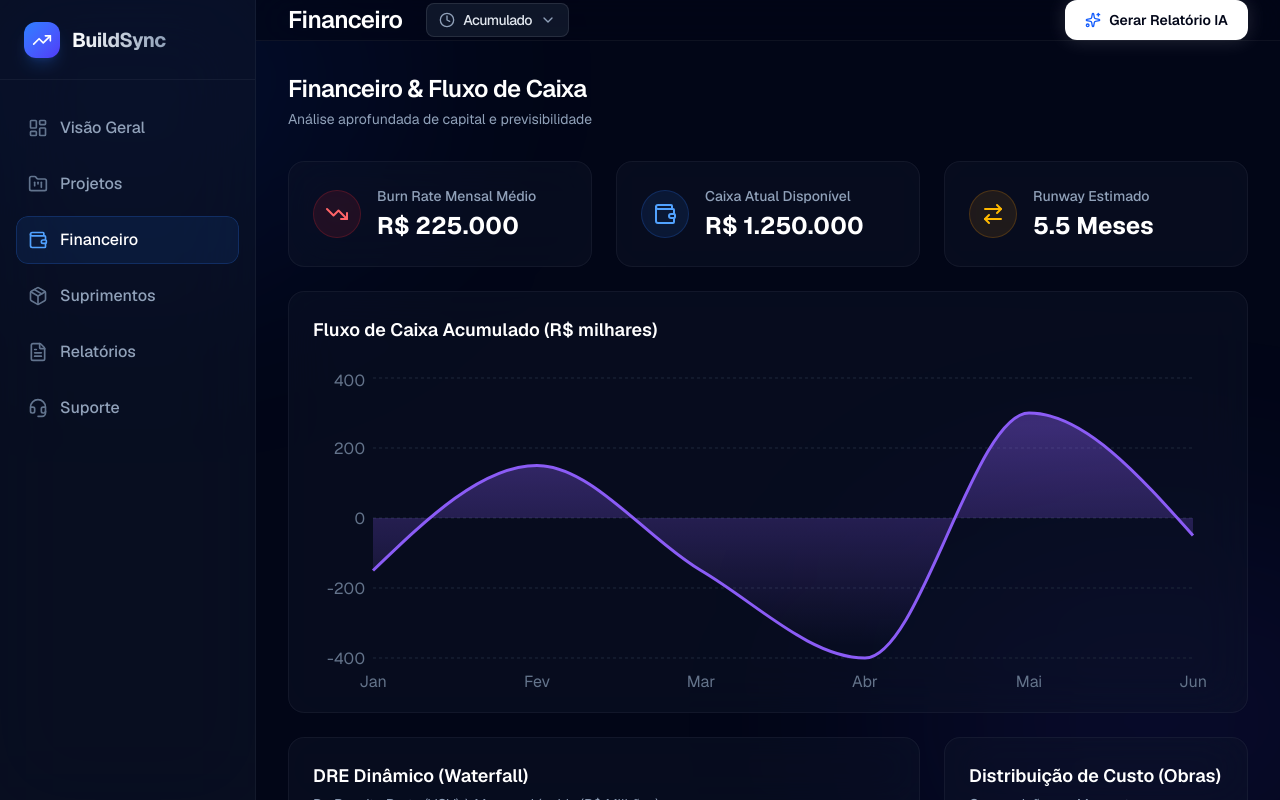
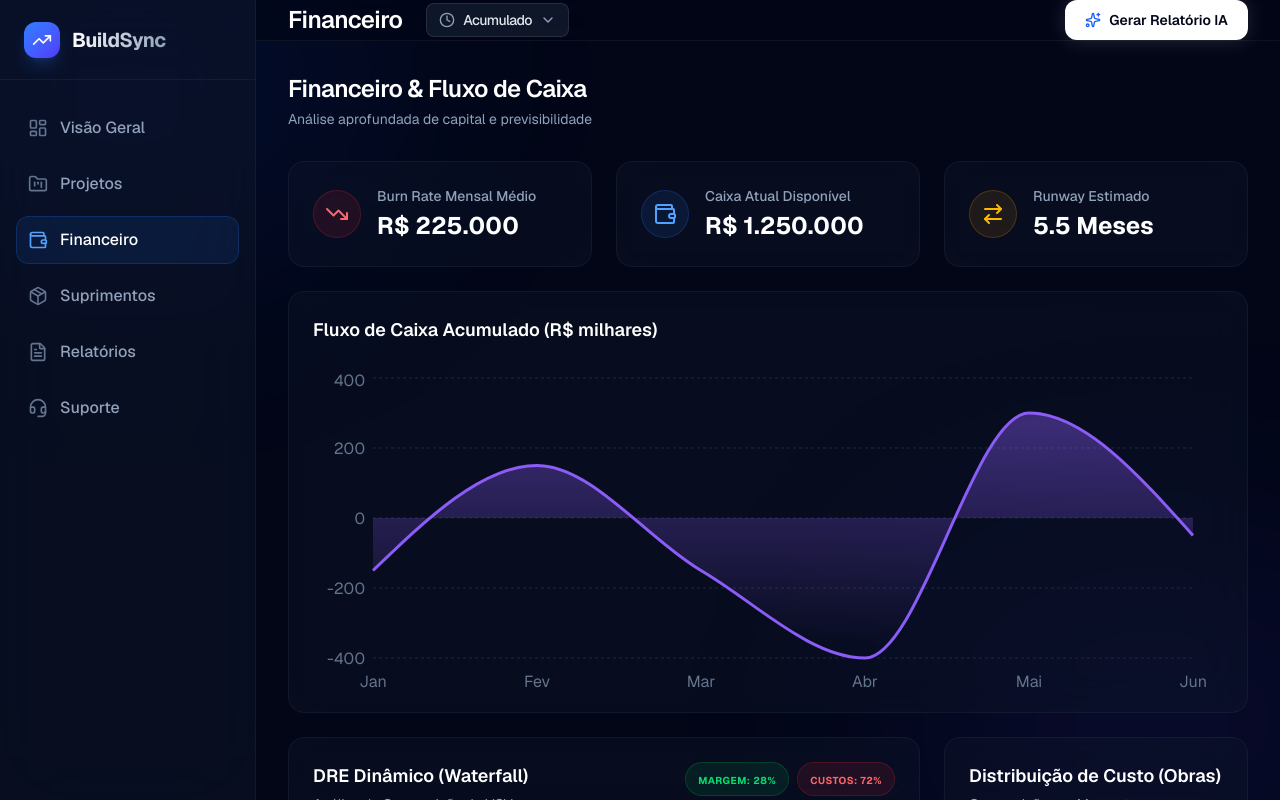
Before and after one commit to mantolatv-cmyk/buildsync, a Next.js app: page / in a window 1280 px wide. Both pictures are taken after a click on the button "Financeiro". Built offline with nearby package versions, Linux system fonts and the light colour scheme.

Commit message:
feat: enhance DRE dynamic analysis with percentages and executive badges

```diff
--- a/src/components/views/FinancialView.tsx
+++ b/src/components/views/FinancialView.tsx
@@ -16,12 +16,12 @@ const cashflowData = [
 ];
 
 const waterfallData = [
-  { name: 'VGV', bottom: 0, value: 50, fill: '#10b981' },
-  { name: 'Terreno', bottom: 42, value: 8, fill: '#ef4444' },
-  { name: 'Obras', bottom: 20, value: 22, fill: '#ef4444' },
-  { name: 'Impostos', bottom: 16, value: 4, fill: '#ef4444' },
-  { name: 'Comercial', bottom: 14, value: 2, fill: '#ef4444' },
-  { name: 'Margem', bottom: 0, value: 14, fill: '#3b82f6' },
+  { name: 'VGV', bottom: 0, value: 50, fill: '#10b981', percent: 100 },
+  { name: 'Terreno', bottom: 42, value: 8, fill: '#ef4444', percent: 16 },
+  { name: 'Obras', bottom: 20, value: 22, fill: '#ef4444', percent: 44 },
+  { name: 'Impostos', bottom: 16, value: 4, fill: '#ef4444', percent: 8 },
+  { name: 'Comercial', bottom: 14, value: 2, fill: '#ef4444', percent: 4 },
+  { name: 'Margem', bottom: 0, value: 14, fill: '#3b82f6', percent: 28 },
 ];
 
 const costDistributionData = [
@@ -122,8 +122,21 @@ export default function FinancialView({ timeFilter }: { timeFilter?: string }) {
           {/* Gráfico Waterfall (DRE) */}
           <motion.div variants={itemVariants} className="lg:col-span-2 bg-slate-900/40 backdrop-blur-xl rounded-2xl border border-white/5 p-6 relative overflow-hidden">
             <div className="absolute -right-20 -bottom-20 w-48 h-48 bg-blue-500/10 blur-[60px] rounded-full pointer-events-none" />
-            <h3 className="text-lg font-semibold text-white mb-1">DRE Dinâmico (Waterfall)</h3>
-            <p className="text-sm text-slate-400 mb-6">Da Receita Bruta (VGV) à Margem Líquida (R$ Milhões)</p>
+            <div className="flex justify-between items-start mb-6">
+              <div>
+                <h3 className="text-lg font-semibold text-white mb-1">DRE Dinâmico (Waterfall)</h3>
+                <p className="text-sm text-slate-400">Análise de Composição do VGV</p>
+              </div>
+              <div className="flex space-x-2">
+                <div className="px-3 py-1 bg-green-500/10 border border-green-500/20 rounded-full">
+                  <span className="text-[10px] font-bold text-green-400 uppercase tracking-wider">Margem: 28%</span>
+                </div>
+                <div className="px-3 py-1 bg-red-500/10 border border-red-500/20 rounded-full">
+                  <span className="text-[10px] font-bold text-red-400 uppercase tracking-wider">Custos: 72%</span>
+                </div>
+              </div>
+            </div>
+
             <div className="h-72 w-full relative z-10">
               <ResponsiveContainer width="100%" height="100%" minWidth={0}>
                 <BarChart data={waterfallData} margin={{ top: 20, right: 20, left: 70, bottom: 0 }}>
@@ -138,11 +151,17 @@ export default function FinancialView({ timeFilter }: { timeFilter?: string }) {
                   />
                   <Tooltip
                     cursor={{fill: '#1e293b', opacity: 0.4}}
-                    contentStyle={{ backgroundColor: '#0f172a', border: '1px solid #1e293b', borderRadius: '8px' }}
+                    contentStyle={{ backgroundColor: '#0f172a', border: '1px solid #1e293b', borderRadius: '12px', padding: '12px' }}
                     itemStyle={{ color: '#f8fafc', fontWeight: 'bold' }}
                     formatter={(value: any, name: any, props: any) => {
                       if (name === 'bottom') return null;
-                      return [`R$ ${value}M`, props.payload.name];
+                      return [
+                        <div key={props.payload.name} className="flex flex-col">
+                          <span className="text-white text-lg">R$ {value}M</span>
+                          <span className="text-slate-400 text-xs font-medium">{props.payload.percent}% do VGV</span>
+                        </div>,
+                        null
+                      ];
                     }}
                     labelStyle={{ display: 'none' }}
                   />
```
